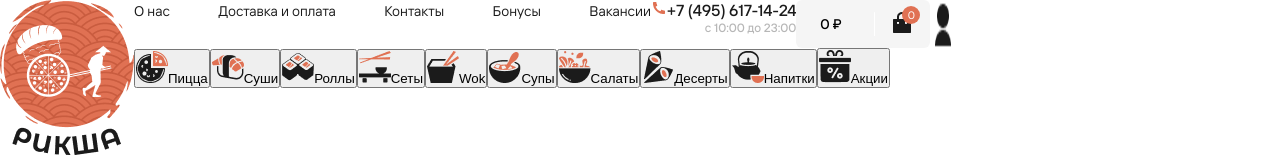
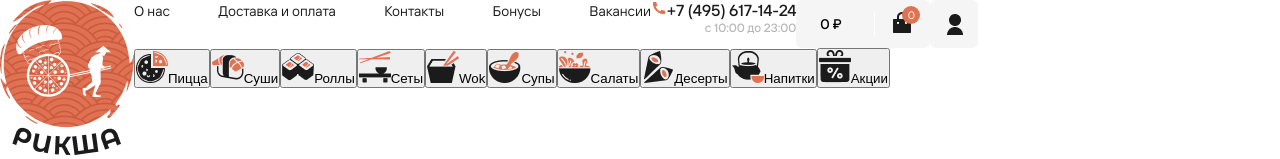
Before and after one commit to Axent13/riksha-food-order, a React (Create React App) app: page / in a window 1280 px wide. Shown: the top 159 px of the page. Built offline with nearby package versions, Linux system fonts and the light colour scheme.

Commit message:
Стилизация profile

```diff
--- /dev/null
+++ b/src/components/common/profile/profile.jsx
@@ -0,0 +1,13 @@
+import React from 'react';
+import profileIcon from '../../../assets/profile-icon.png';
+import './profile.scss';
+
+const Profile = () => {
+  return (
+    <div className='profile'>
+      <img className='profile__icon' src={profileIcon} alt='Ваш аватар' />
+    </div>
+  );
+};
+
+export default Profile;
--- /dev/null
+++ b/src/components/common/profile/profile.scss
@@ -0,0 +1,13 @@
+.profile {
+  width: 3rem;
+  height: 3rem;
+  background-color: #f5f5f5;
+  border-radius: 0.375rem;
+  display: flex;
+  align-items: center;
+  justify-content: center;
+
+  &__icon {
+    background-position: center;
+  }
+}
--- a/src/components/profile.jsx
+++ /dev/null
@@ -1,8 +0,0 @@
-import React from 'react';
-import profileIcon from '../assets/profile-icon.png';
-
-const Profile = () => {
-  return <img src={profileIcon} alt='Ваш аватар' />;
-};
-
-export default Profile;
--- a/src/components/ui/header/header.jsx
+++ b/src/components/ui/header/header.jsx
@@ -4,7 +4,7 @@ import FoodCategoryButtonList from '../../foodCategory/foodCategoryButtonList';
 import Logo from '../../logo';
 import Navbar from '../../common/navbar/navbar';
 import PhoneNumber from '../../common/phoneNumber/phoneNumber';
-import Profile from '../../profile';
+import Profile from '../../common/profile/profile';
 import './header.scss';
 
 const Header = () => {
```
